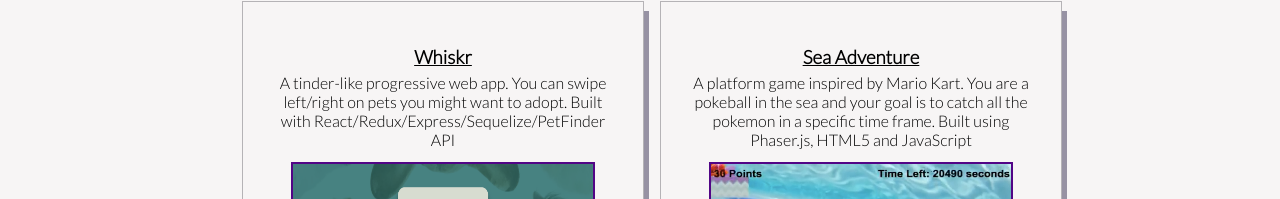
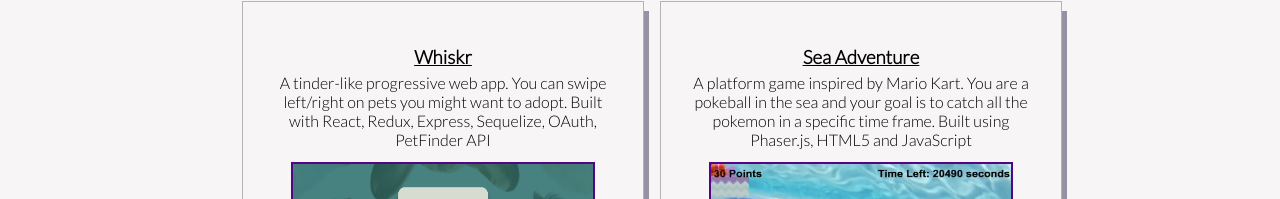
Before and after one commit to shiratiee/personal-website, a React (Create React App) app: page /projects in a window 1280 px wide. Shown: the part 314-513 px from the top of the page. Built offline with nearby package versions, Linux system fonts and the light colour scheme; a web font is replaced by a local one.

Commit message:
consistency

```diff
--- a/src/Projects.jsx
+++ b/src/Projects.jsx
@@ -13,7 +13,7 @@
           <h3 style={{ textDecoration: 'underline' }}>Whiskr</h3>
           <p className="description">
             A tinder-like progressive web app. You can swipe left/right on pets you might
-            want to adopt. Built with React/Redux/Express/Sequelize/PetFinder API
+            want to adopt. Built with React, Redux, Express, Sequelize, OAuth, PetFinder API
           </p>
           <img
             className="portfolio-image"
```
